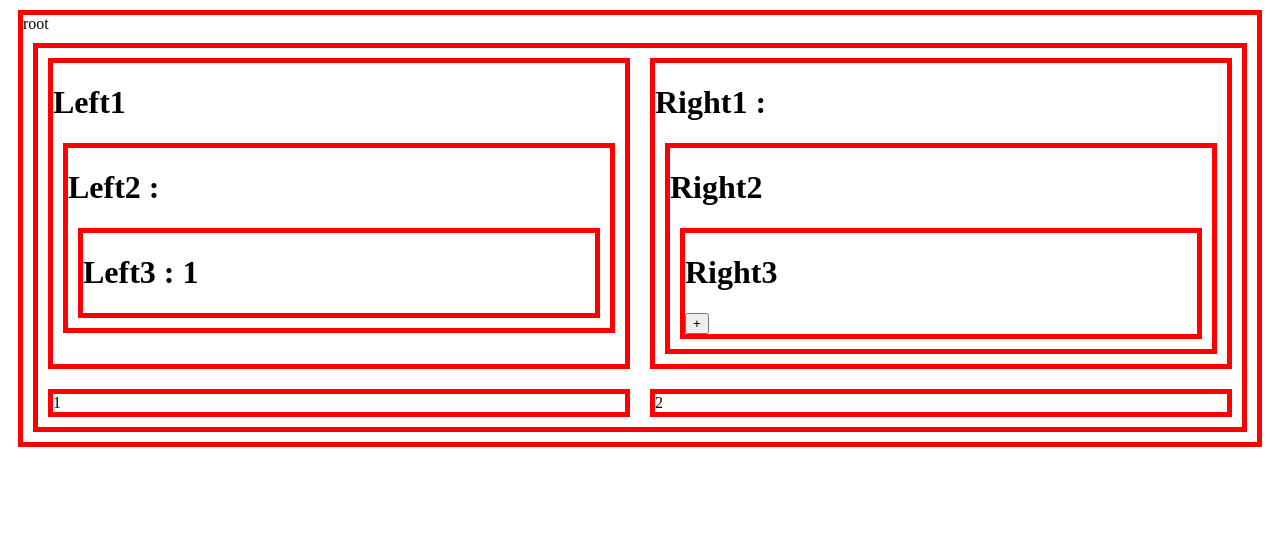
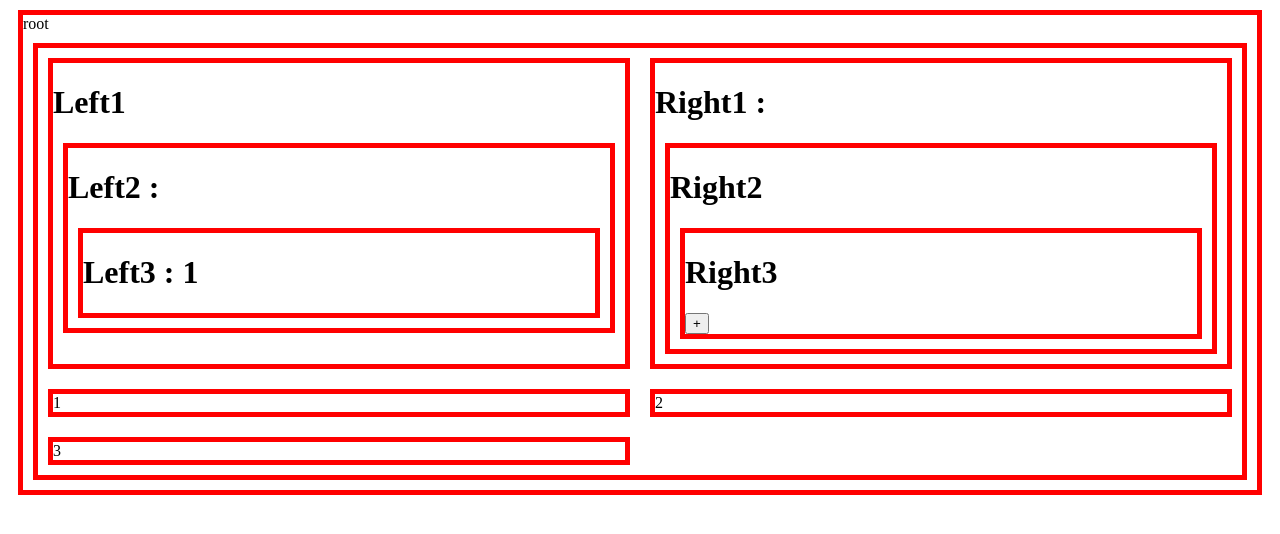
Before and after one commit to wjd2676/pt-React-Redux, a React (Create React App) app: page / in a window 1280 px wide. Shown: the top 534 px of the page. Built offline with nearby package versions, Linux system fonts and the light colour scheme.

Commit message:
add: test3

```diff
--- a/src/App.js
+++ b/src/App.js
@@ -30,6 +30,7 @@ function App() {
           <Right1></Right1>
           <div>1</div>
           <div>2</div>
+          <div>3</div>
         </Provider>
       </div>
     </div>
```
